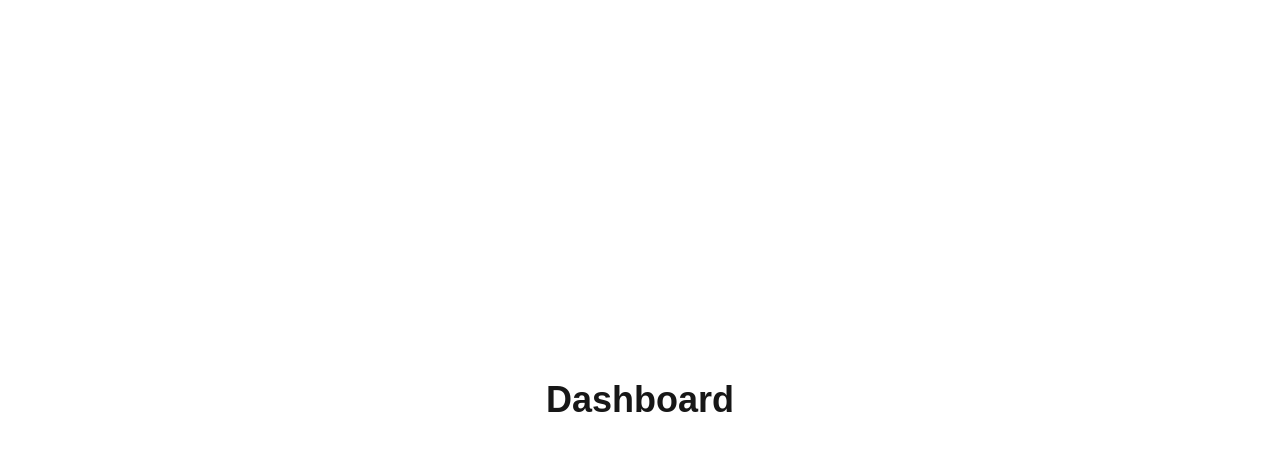
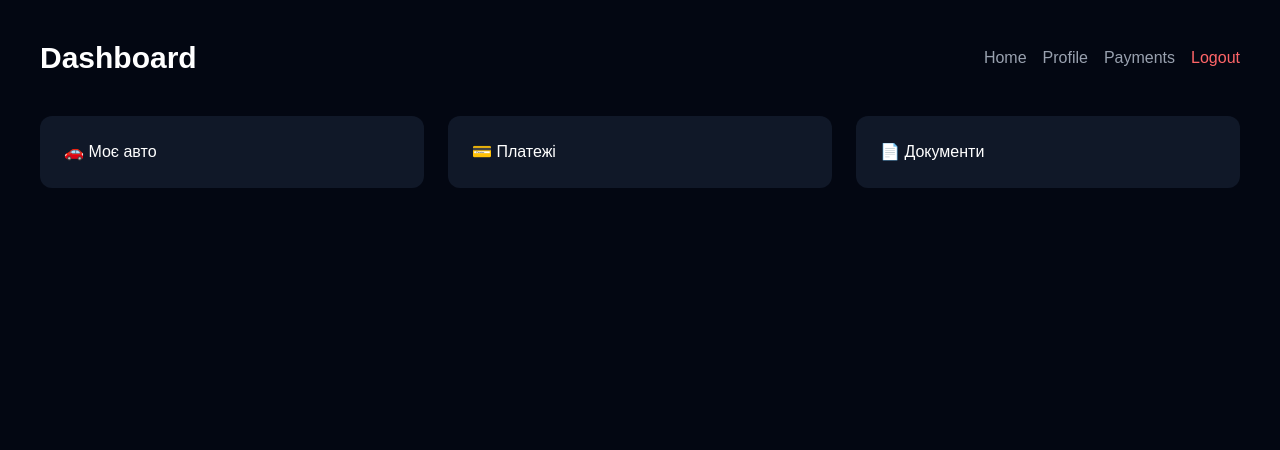
Before and after one commit to Markiian251/autorent-hub, a Next.js app: page /dashboard in a window 1280 px wide. Shown: the top 450 px of the page. Built offline with nearby package versions, Linux system fonts and the light colour scheme.

Commit message:
Full dashboard pages

```diff
--- a/src/app/dashboard/page.tsx
+++ b/src/app/dashboard/page.tsx
@@ -1,9 +1,35 @@
-export default function DashboardPage() {
+export default function Dashboard() {
   return (
-    <main className="min-h-screen flex items-center justify-center">
-      <h1 className="text-4xl font-bold">
-        Dashboard
-      </h1>
-    </main>
+    <div className="min-h-screen bg-gray-950 text-white p-10">
+
+      {/* HEADER */}
+      <div className="flex justify-between items-center mb-10">
+        <h1 className="text-3xl font-bold">Dashboard</h1>
+
+        <div className="flex gap-4">
+          <a href="/" className="text-gray-400 hover:text-white">Home</a>
+          <a href="/profile" className="text-gray-400 hover:text-white">Profile</a>
+          <a href="/payments" className="text-gray-400 hover:text-white">Payments</a>
+          <a href="/login" className="text-red-400 hover:text-red-300">Logout</a>
+        </div>
+      </div>
+
+      {/* CARDS */}
+      <div className="grid grid-cols-1 md:grid-cols-3 gap-6">
+
+        <a href="/vehicle" className="bg-gray-900 p-6 rounded-xl hover:bg-gray-800">
+          🚗 Моє авто
+        </a>
+
+        <a href="/payments" className="bg-gray-900 p-6 rounded-xl hover:bg-gray-800">
+          💳 Платежі
+        </a>
+
+        <a href="/documents" className="bg-gray-900 p-6 rounded-xl hover:bg-gray-800">
+          📄 Документи
+        </a>
+
+      </div>
+    </div>
   );
 }
--- a/src/app/documents/page.tsx
+++ b/src/app/documents/page.tsx
@@ -1,9 +1,25 @@
-export default function DocumentsPage() {
+export default function Documents() {
   return (
-    <main className="min-h-screen flex items-center justify-center">
-      <h1 className="text-4xl font-bold">
-        Documents
-      </h1>
-    </main>
+    <div className="min-h-screen bg-gray-950 text-white p-10">
+
+      <div className="flex justify-between mb-10">
+        <h1 className="text-3xl font-bold">Документи</h1>
+        <a href="/dashboard" className="text-blue-400">← Назад</a>
+      </div>
+
+      <div className="space-y-4">
+
+        <div className="bg-gray-900 p-6 rounded-xl flex justify-between">
+          <span>📄 Договір оренди</span>
+          <button className="text-blue-400">Завантажити</button>
+        </div>
+
+        <div className="bg-gray-900 p-6 rounded-xl flex justify-between">
+          <span>🛡️ Страхування</span>
+          <button className="text-blue-400">Завантажити</button>
+        </div>
+
+      </div>
+    </div>
   );
 }
--- a/src/app/payments/page.tsx
+++ b/src/app/payments/page.tsx
@@ -1,7 +1,22 @@
-export default function PaymentsPage() {
+export default function Payments() {
   return (
-    <main className="min-h-screen flex items-center justify-center">
-      <h1 className="text-4xl font-bold">Payments</h1>
-    </main>
+    <div className="min-h-screen bg-gray-950 text-white p-10">
+
+      <div className="flex justify-between mb-10">
+        <h1 className="text-3xl font-bold">Платежі</h1>
+        <a href="/dashboard" className="text-blue-400">← Назад</a>
+      </div>
+
+      <div className="bg-gray-900 p-6 rounded-xl space-y-3">
+        <p>💳 Наступний платіж: 12 000 грн</p>
+        <p>📅 Дата: 01.08.2026</p>
+        <p>📊 Статус: Очікується</p>
+
+        <button className="mt-4 bg-blue-600 px-4 py-2 rounded-xl">
+          Оплатити
+        </button>
+      </div>
+
+    </div>
   );
 }
--- a/src/app/profile/page.tsx
+++ b/src/app/profile/page.tsx
@@ -1,9 +1,18 @@
-export default function ProfilePage() {
+export default function Profile() {
   return (
-    <main className="min-h-screen flex items-center justify-center">
-      <h1 className="text-4xl font-bold">
-        Оксана Піська Маленька сіська
-      </h1>
-    </main>
+    <div className="min-h-screen bg-gray-950 text-white p-10">
+
+      <div className="flex justify-between mb-10">
+        <h1 className="text-3xl font-bold">Профіль</h1>
+        <a href="/dashboard" className="text-blue-400">← Назад</a>
+      </div>
+
+      <div className="bg-gray-900 p-6 rounded-xl space-y-2">
+        <p>👤 Ім'я: Клієнт</p>
+        <p>📞 Телефон: +380 XX XXX XX XX</p>
+        <p>📧 Email: client@mail.com</p>
+      </div>
+
+    </div>
   );
 }
--- a/src/app/vehicle/page.tsx
+++ b/src/app/vehicle/page.tsx
@@ -1,9 +1,19 @@
-export default function VehiclePage() {
+export default function Vehicle() {
   return (
-    <main className="min-h-screen flex items-center justify-center">
-      <h1 className="text-4xl font-bold">
-        Vehicle
-      </h1>
-    </main>
+    <div className="min-h-screen bg-gray-950 text-white p-10">
+
+      <div className="flex justify-between mb-10">
+        <h1 className="text-3xl font-bold">Моє авто</h1>
+        <a href="/dashboard" className="text-blue-400">← Назад</a>
+      </div>
+
+      <div className="bg-gray-900 p-6 rounded-xl">
+        <p>🚗 BMW X5</p>
+        <p>📅 2022 рік</p>
+        <p>🔢 VIN: WB123456789</p>
+        <p>📍 Статус: В оренді</p>
+      </div>
+
+    </div>
   );
 }
```
